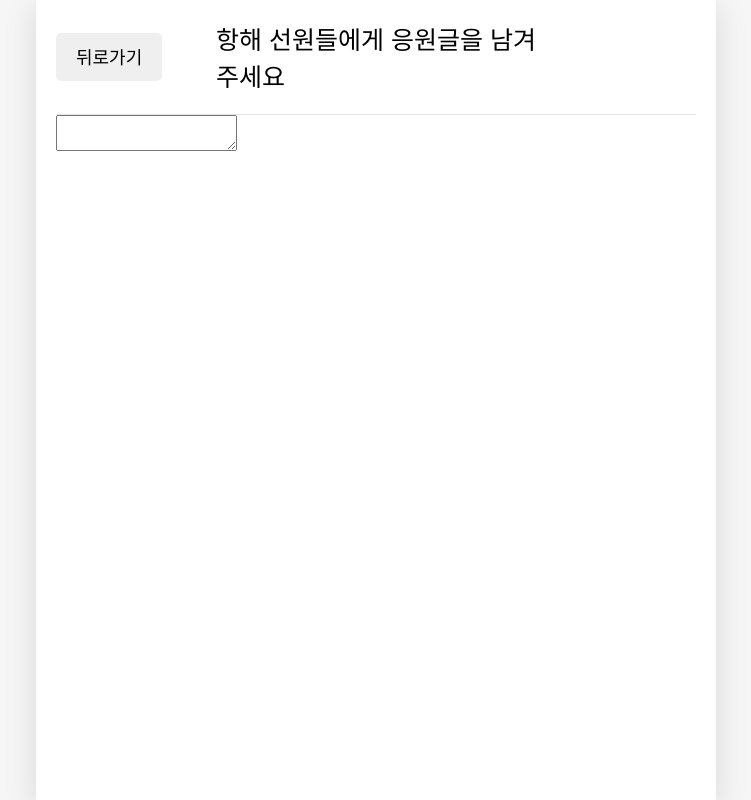
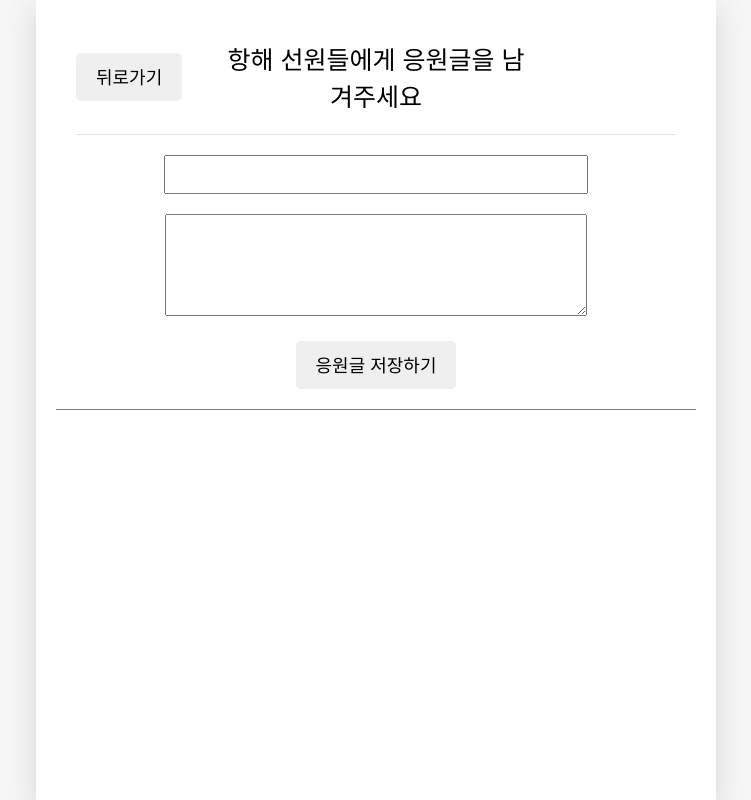
Before and after one commit to H14-Capsule/capsule-client, a React (Create React App) app: page /CheeringMessage in a window 1280 px wide. Shown: the whole page, without its empty margins (264-1015 px from the left). Built offline with nearby package versions, Linux system fonts and the light colour scheme; a web font is replaced by a local one.

Commit message:
FEAT COMMIT

```diff
--- a/src/App.css
+++ b/src/App.css
@@ -163,3 +163,37 @@ header button{
 .Certification_button input{
   width: 180px;
 }
+
+/* CheeringMessage */
+.CheeringMessage{
+  border-bottom: 1px solid gray;
+  text-align: center;
+  padding:20px;
+}
+.CheeringMessage input, textarea{
+  margin-bottom: 20px;
+  width: 400px;
+  padding: 10px;
+}
+.CheeringMessage textarea{
+  height: 80px;
+}
+.CheeringMessage input{
+  margin-top: 20px;
+}
+.CheeringMessage button{
+  cursor: pointer;
+  border: none;
+  border-radius: 5px;
+
+  padding-top: 10px;
+  padding-bottom: 10px;
+  padding-left: 20px;
+  padding-right: 20px;
+
+  font-size: 18px;
+
+  white-space: nowrap;
+
+  font-family: "Nanum Pen Script";
+}
--- a/src/App.js
+++ b/src/App.js
@@ -1,3 +1,4 @@
+import { useRef } from 'react';
 
 import './App.css';
 import LetterEditor from './pages/LetterEditor';
@@ -7,7 +8,33 @@ import CheeringMessage from './pages/CheeringMessage';
 import Certification from './pages/Certification';
 
 
+const dummData = [
+  {
+    id: 1,
+    content: "방명록 1",
+    date: 1679011111523
+  },
+  {
+    id: 2,
+    content: "방명록 2",
+    date: 1679011111524
+  },
+  {
+    id: 3,
+    content: "방명록 3",
+    date: 1679011111525
+  },
+  {
+    id: 4,
+    content: "방명록 4",
+    date: 1679011111526
+  }
+]
+
 function App() {
+
+  const dataId = useRef(0)
+
   return (
     <BrowserRouter>
       <div className="App">
--- a/src/pages/CheeringMessage.js
+++ b/src/pages/CheeringMessage.js
@@ -5,10 +5,25 @@ import MyHeader from '../components/MyHeader';
 
 const CheeringMessage = () => {
 
+  const [state, setState] = useState({
+    author: "",
+    content: ""
+  })
 
+  const handleChangeState = (e) => {
+    setState({
+      ...state,
+      [e.target.name]: e.target.value
+    })
+  }
+
+  const handleSubmit = () => {
+    console.log(state)
+    alert("저장 성공!")
+  }
 
   return (
-    <>
+    <div className="CheeringMessage">
       <MyHeader
         headText={"항해 선원들에게 응원글을 남겨주세요"}
         leftChild={
@@ -17,11 +32,21 @@ const CheeringMessage = () => {
           </Link>}
       />
       <div>
-        <textarea />
-
+        <input
+          name="author"
+          value={state.author}
+          onChange={handleChangeState} />
       </div>
-
-    </>
+      <div>
+        <textarea
+          name="content"
+          value={state.content}
+          onChange={handleChangeState} />
+      </div>
+      <div>
+        <button onClick={handleSubmit}>응원글 저장하기</button>
+      </div>
+    </div>
   )
 }
 
```
